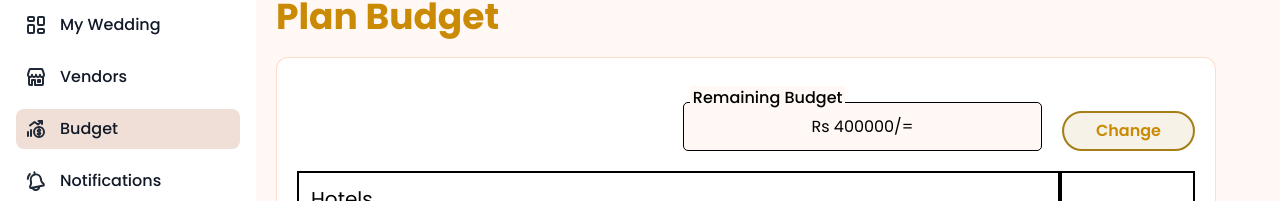
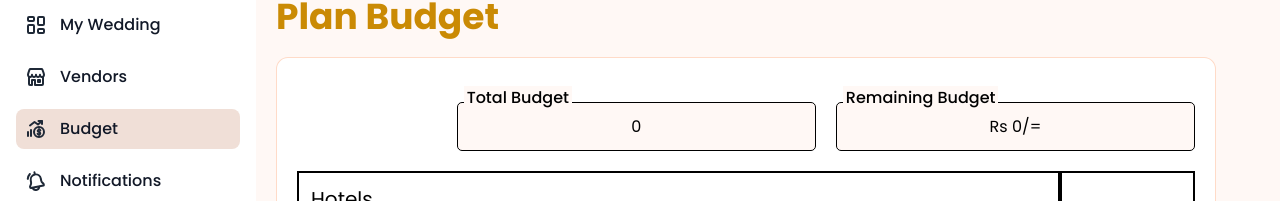
Before and after one commit to SCS3214-Group-21/frontend, a React (Vite) app: page /planbudget in a window 1280 px wide. Shown: the part 115-316 px from the top of the page. Built offline with nearby package versions, Linux system fonts and the light colour scheme; what chartjs-plugin-datalabels would draw is missing.

Commit message:
Create budget plan form 01 and change buttons

```diff
--- a/src/components/PlanBudgetForm.jsx
+++ b/src/components/PlanBudgetForm.jsx
@@ -6,44 +6,64 @@ import PrimaryButton from './ui/PrimaryButton';
 import CheckboxField from './ui/CheckboxField';
 
 function PlanBudgetForm() {
-    const initialBudget = 400000;
+    const [totalBudget, setTotalBudget] = useState(0); // State for total budget
     const [allocatedPrices, setAllocatedPrices] = useState({
-        hotels:0,
-        dressers:0,
+        hotels: 0,
+        dressers: 0,
         photographers: 0,
-        floral:0,
-        jewellary:0,
-        dancing:0,
-        ashtaka:0,
-        saloons:0,
-        djs:0,
-        honeymoon:0,
+        floral: 0,
+        jewellary: 0,
+        dancing: 0,
+        ashtaka: 0,
+        saloons: 0,
+        djs: 0,
+        honeymoon: 0,
         cakes: 0,
-        cars:0,
-        cards:0,
-        poruwa:0,
-        catering:0,
+        cars: 0,
+        cards: 0,
+        poruwa: 0,
+        catering: 0,
         // add more services as needed
     });
-    const [remainingBudget, setRemainingBudget] = useState(initialBudget);
+    const [remainingBudget, setRemainingBudget] = useState(totalBudget);
     const [checkboxes, setCheckboxes] = useState({
-        hotels:false,
-        dressers:false,
+        hotels: false,
+        dressers: false,
         photographers: false,
-        floral:false,
-        jewellary:false,
-        dancing:false,
-        ashtaka:false,
-        saloons:false,
-        djs:false,
-        honeymoon:false,
+        floral: false,
+        jewellary: false,
+        dancing: false,
+        ashtaka: false,
+        saloons: false,
+        djs: false,
+        honeymoon: false,
         cakes: false,
-        cars:false,
-        cards:false,
-        poruwa:false,
-        catering:false,
+        cars: false,
+        cards: false,
+        poruwa: false,
+        catering: false,
         // add more services as needed
     });
+
+    const handleTotalBudgetChange = (e) => {
+        const newTotalBudget = parseFloat(e.target.value.replace(/[^\d]/g, '')) || 0;
+        const totalAllocated = Object.values(allocatedPrices).reduce((acc, curr) => acc + curr, 0);
+
+        if (newTotalBudget < totalAllocated) {
+            Swal.fire({
+                title: 'Error!',
+                text: 'Total budget cannot be less than the allocated budget!',
+                icon: 'error',
+                confirmButtonText: 'OK',
+            });
+            // Optionally, you might want to reset the input to the previous value or keep the old total budget.
+            return;
+        }
+
+        setTotalBudget(newTotalBudget);
+        setRemainingBudget(newTotalBudget - totalAllocated);
+    };
+
 
     const handlePriceChange = (key) => (e) => {
         const value = parseFloat(e.target.value.replace(/[^\d]/g, '')) || 0;
@@ -52,7 +72,7 @@ function PlanBudgetForm() {
             [key]: value,
         }).reduce((acc, curr) => acc + curr, 0);
 
-        if (totalAllocated > initialBudget) {
+        if (totalAllocated > totalBudget) {
             Swal.fire({
                 title: 'Error!',
                 text: 'You cannot allocate more than the remaining budget!',
@@ -63,7 +83,7 @@ function PlanBudgetForm() {
         } else {
             setAllocatedPrices((prev) => {
                 const updatedPrices = { ...prev, [key]: value };
-                setRemainingBudget(initialBudget - totalAllocated);
+                setRemainingBudget(totalBudget - totalAllocated);
                 return updatedPrices;
             });
         }
@@ -142,12 +162,33 @@ function PlanBudgetForm() {
             <form className='w-full bg-white border border-[#FFDBC8] rounded-xl border-b-8 p-5'>
                 <div className='w-full flex flex-row justify-end items-end gap-5 mb-5'>
                     <div className="d-coolinput">
+                        <label htmlFor="total-budget" className="d-text">Total Budget</label>
+                        <div className="d-input-wrapper">
+                            <input
+                                id="total-budget"
+                                type="text"
+                                value={totalBudget}
+                                onChange={handleTotalBudgetChange}
+                                name="total-budget"
+                                className="d-input"
+                                placeholder='Enter your total budget'
+                            />
+                        </div>
+                    </div>
+                    <div className="d-coolinput">
                         <label htmlFor="remaining-budget" className="d-text">Remaining Budget</label>
                         <div className="d-input-wrapper">
-                            <input id="remaining-budget" type="text" value={`Rs ${remainingBudget}/=`} name="remaining-budget" className="d-input" disabled />
+                            <input
+                                id="remaining-budget"
+                                type="text"
+                                value={`Rs ${remainingBudget}/=`}
+                                name="remaining-budget"
+                                className="d-input"
+                                disabled
+                            />
                         </div>
                     </div>
-                    <PrimaryNoneFillButton text={"Change"} link={"/planbudget"} />
+                    {/* <PrimaryNoneFillButton text={"Change"} onClick={handleChangeButtonClick} /> */}
                 </div>
 
                 {/* Service Sections */}
@@ -416,9 +457,9 @@ function PlanBudgetForm() {
                     </div>
                 </div>
 
-                <div className='flex flex-wrap justify-end items-center gap-2 sm:gap-5 p-3 px-5'>
+                <div className='flex flex-wrap justify-end items-center gap-2 sm:gap-5 py-3'>
                     <PrimaryNoneFillButton text={"Reset"} link={"/planbudget"} />
-                    <PrimaryButton text={"Save Changes"} link={"/"} />
+                    <PrimaryButton text={"Next    >>"} link={"/"} />
                 </div>
             </form>
         </div>
--- /dev/null
+++ b/src/components/common/ChangeBudget.jsx
@@ -0,0 +1,70 @@
+import React, { useState } from 'react';
+import PrimaryButton from '../ui/PrimaryButton';
+
+function ChangeBudget({ onClose, setAllocatedPrices, setRemainingBudget }) {
+    const [inputValue, setInputValue] = useState('');
+    const [action, setAction] = useState('add'); // 'add' or 'remove'
+    const [selectedService, setSelectedService] = useState('hotels'); // Example service
+
+    const handleOkClick = () => {
+        const value = parseFloat(inputValue) || 0;
+
+        setAllocatedPrices((prev) => {
+            const updatedPrices = { ...prev };
+            const totalAllocated = Object.values(updatedPrices).reduce((acc, curr) => acc + curr, 0);
+
+            if (action === 'add') {
+                updatedPrices[selectedService] = (updatedPrices[selectedService] || 0) + value;
+                setRemainingBudget((prev) => prev - value);
+            } else {
+                updatedPrices[selectedService] = Math.max((updatedPrices[selectedService] || 0) - value, 0);
+                setRemainingBudget((prev) => prev + value);
+            }
+
+            return updatedPrices;
+        });
+        onClose(); // Close the popup
+    };
+
+    const toggleAction = () => {
+        setAction((prevAction) => (prevAction === 'add' ? 'remove' : 'add'));
+    };
+
+    return (
+        <div className='fixed inset-0 bg-black bg-opacity-50 flex items-center justify-center z-50'>
+            <div className='relative w-11/12 md:w-1/2 lg:w-1/3 bg-white rounded-xl p-6 flex flex-col gap-6'>
+                <button
+                    className="absolute top-2 right-2 text-gray-500 hover:text-gray-700 text-3xl hover:bg-custom-primary rounded-full w-8 h-8 flex items-center justify-center"
+                    onClick={onClose}
+                >
+                    &times; {/* Close icon */}
+                </button>
+                <h1 className="text-black font-sans font-semibold text-2xl text-center">Change Budget</h1>
+                <div className='flex flex-col items-center gap-4'>
+                    <div className='flex flex-col md:flex-row items-center gap-4 w-full'>
+                        <input
+                            type="text"
+                            value={inputValue}
+                            onChange={(e) => setInputValue(e.target.value)}
+                            className="w-full md:w-3/5 p-3 border border-black rounded-lg shadow-md bg-[#FFF8F5] text-black"
+                            placeholder="Enter amount"
+                        />
+                        <button
+                            onClick={toggleAction}
+                            className={`w-full md:w-2/5 p-3 rounded-lg border-2 transition-all duration-300
+                                ${action === 'add' ?
+                                    'border-green-500 bg-green-100 text-green-700 hover:bg-green-200' :
+                                    'border-red-500 bg-red-100 text-red-700 hover:bg-red-200'
+                                }`}
+                        >
+                            {action === 'add' ? 'Switch to Remove' : 'Switch to Add'}
+                        </button>
+                    </div>
+                    <PrimaryButton onClick={handleOkClick} text="OK" />
+                </div>
+            </div>
+        </div>
+    );
+}
+
+export default ChangeBudget;
--- a/src/components/ui/PrimaryButton.jsx
+++ b/src/components/ui/PrimaryButton.jsx
@@ -4,16 +4,17 @@ import { useNavigate } from "react-router-dom";
 function PrimaryButton(props) {
     const Navigate = useNavigate();
     return (
-        <button
-            onClick={() => Navigate(props.link)}
-            type="button"
-            className="text-white bg-gradient-to-br from-yellow-600 to-yellow-800 hover:bg-gradient-to-bl focus:ring-2 focus:outline-none focus:ring-yellow-600 dark:focus:ring-yellow-700 font-medium rounded-md text-sm px-6 py-2.5 text-center me-2.5 mb-2"
-        >
-{/*//         <button */}
-{/*//             onClick={()=>Navigate(props.link)}*/}
-{/*//             type="button" */}
-{/*//             className="text-white bg-gradient-to-br from-yellow-600 to-yellow-800 hover:bg-gradient-to-bl focus:ring-2 focus:outline-none focus:ring-yellow-600 dark:focus:ring-yellow-700 font-medium rounded-full text-sm px-5 py-2.5 text-center me-2.5 mb-2"*/}
-{/*//         >*/}
+        // <button
+        //     onClick={() => Navigate(props.link)}
+        //     type="button"
+        //     className="text-white bg-gradient-to-br from-yellow-600 to-yellow-800 hover:bg-gradient-to-bl focus:ring-2 focus:outline-none focus:ring-yellow-600 dark:focus:ring-yellow-700 font-medium rounded-md text-sm px-6 py-2.5 text-center me-2.5 mb-2"
+        // >
+         <button
+             onClick={()=>Navigate(props.link)}
+             type="button"
+             className="border-0 rounded-full px-8 h-10 bg-custom-primary text-white transition-all duration-[600ms] ease-in-out font-semibold hover:bg-custom-gray hover:text-custom-secondary hover:border-2 hover:border-custom-secondary"
+         >
+
 
             {props.text}
         </button>
--- a/src/components/ui/PrimaryNoneFillButton.jsx
+++ b/src/components/ui/PrimaryNoneFillButton.jsx
@@ -1,13 +1,26 @@
-import React from "react"
+import React from "react";
 import { useNavigate } from "react-router-dom";
 
-function PrimaryNoneFillButton(props) {
-    const Navigate = useNavigate();
+function PrimaryNoneFillButton({ text, link, onClick }) {
+    const navigate = useNavigate();
+
+    const handleClick = (e) => {
+        e.preventDefault(); // Prevent default button action
+        if (link) {
+            navigate(link);
+        } else if (onClick) {
+            onClick();
+        }
+    };
+
     return (
-        <button onClick={()=>Navigate(props.link)} className="border-2 border-custom-primary rounded-full px-8 h-10 text-custom-primary bg-custom-primary bg-opacity-10 transition-all duration-[600ms] ease-in-out font-semibold hover:text-custom-secondary hover:border-custom-secondary hover:bg-custom-secondary hover:bg-opacity-10">
-            {props.text}
+        <button
+            onClick={handleClick}
+            className="border-2 border-custom-primary rounded-full px-8 h-10 text-custom-primary bg-custom-primary bg-opacity-10 transition-all duration-[600ms] ease-in-out font-semibold hover:text-custom-secondary hover:border-custom-secondary hover:bg-custom-secondary hover:bg-opacity-10"
+        >
+            {text}
         </button>
-    )
+    );
 }
 
 export default PrimaryNoneFillButton;
```
